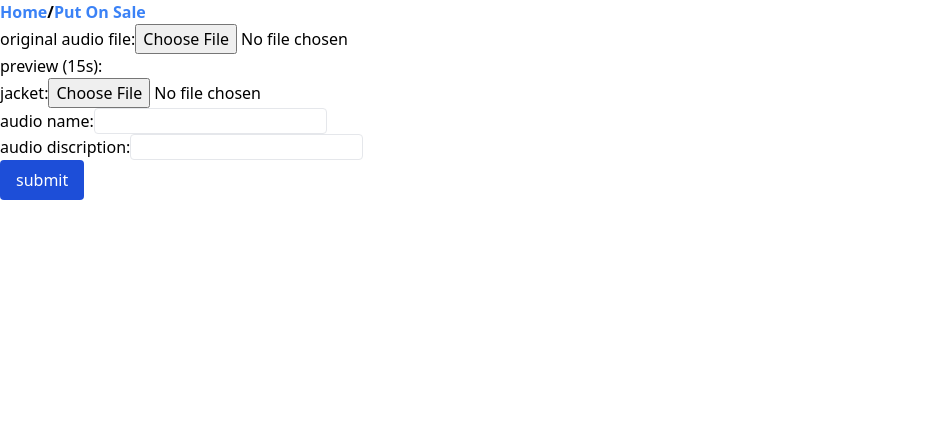
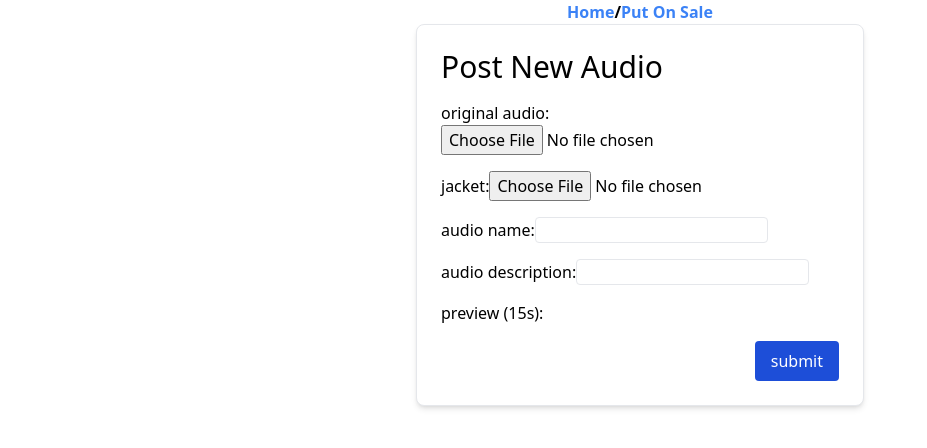
Before and after one commit to knagato/cryptone, a Next.js app in the folder packages/web/: page /postNewAudio in a window 1280 px wide. Shown: the top 448 px of the page, without its empty margins (0-927 px from the left). Built offline with nearby package versions, Linux system fonts and the light colour scheme.

Commit message:
Make forms a component "FormCard"

```diff
--- a/packages/web/pages/index.tsx
+++ b/packages/web/pages/index.tsx
@@ -4,9 +4,9 @@ import Link from "next/link";
 const Home: NextPage = () => {
   return (
     <>
-      <div className="font-semibold">
-        <div>Hello World!</div>
-        <div>
+      <div className="font-semibold ">
+        <div className="flex justify-center">Hello World!</div>
+        <div className="flex justify-center">
           <Link href="/postNewAudio">
             <a className="text-blue-500">Post New Audio</a>
           </Link>
--- a/packages/web/pages/postNewAudio/index.tsx
+++ b/packages/web/pages/postNewAudio/index.tsx
@@ -1,15 +1,23 @@
 import { NextPage } from "next";
 import Link from "next/link";
-import { FormEvent } from "react";
+import { FormEvent, useRef } from "react";
+import FormCard from "src/components/formCard";
 
 const PostNewAudio: NextPage = () => {
+  const newAudio = useRef<HTMLInputElement>(null);
+  const jacket = useRef<HTMLInputElement>(null);
+  const audioName = useRef<HTMLInputElement>(null);
+  const audioDescription = useRef<HTMLInputElement>(null);
+  // const preview = useRef(null);
+
   const handleSubmit = (e: FormEvent) => {
     console.log("post new audio!!");
+    console.log(audioName.current?.value);
   };
 
   return (
     <div>
-      <div className="font-semibold">
+      <div className="font-semibold flex justify-center">
         {/* TODO:Header */}
         <Link href="/">
           <a className="text-blue-500">Home</a>
@@ -19,43 +27,48 @@ const PostNewAudio: NextPage = () => {
           <a className="text-blue-500">Put On Sale</a>
         </Link>
       </div>
-      <div>
-        <form onSubmit={handleSubmit}>
-          <div>
-            <label htmlFor="message">original audio file:</label>
+      <FormCard
+        title="Post New Audio"
+        buttonName="submit"
+        handleSubmit={handleSubmit}
+      >
+        <>
+          <label htmlFor="message">original audio:</label>
           <input
+            ref={newAudio}
             type="file"
             accept="audio/*"
             name="original-audio"
             id="original-audio"
           />
-          </div>
-          <div>
+        </>
+        <>
+          <label htmlFor="message">jacket:</label>
+          <input
+            ref={jacket}
+            type="file"
+            accept="image/*"
+            name="jacket"
+            id="jacket"
+          />
+        </>
+        <>
+          <label htmlFor="message">audio name:</label>
+          <input ref={audioName} type="text" className="border rounded" />
+        </>
+        <>
+          <label htmlFor="message">audio description:</label>
+          <input
+            ref={audioDescription}
+            type="text"
+            className="border rounded"
+          />
+        </>
+        <>
           <label htmlFor="message">preview (15s):</label>
           {/* TODO:Edit Preview */}
-          </div>
-          <div>
-            <label htmlFor="message">jacket:</label>
-            <input type="file" accept="image/*" name="jacket" id="jacket" />
-          </div>
-          <div>
-            <label htmlFor="message">audio name:</label>
-            <input type="text" className="border rounded" />
-          </div>
-          <div>
-            <label htmlFor="message">audio discription:</label>
-            <input type="text" className="border rounded" />
-          </div>
-          <div>
-            <button
-              type="submit"
-              className="bg-blue-700 hover:bg-blue-600 text-white rounded px-4 py-2"
-            >
-              submit
-            </button>
-          </div>
-        </form>
-      </div>
+        </>
+      </FormCard>
       {/* TODO:Footer */}
     </div>
   );
--- a/packages/web/pages/putOnSale/index.tsx
+++ b/packages/web/pages/putOnSale/index.tsx
@@ -1,15 +1,21 @@
 import { NextPage } from "next";
 import Link from "next/link";
+import { useRef } from "react";
 import { FormEvent } from "react";
+import FormCard from "src/components/formCard";
 
 const PutOnSale: NextPage = () => {
+  const salesNum = useRef<HTMLInputElement>(null);
+  const salesPrice = useRef<HTMLInputElement>(null);
+
   const handleSubmit = (e: FormEvent) => {
     console.log("put on sale!!");
+    console.log(salesNum.current?.value);
   };
 
   return (
     <div>
-      <div className="font-semibold">
+      <div className="font-semibold flex justify-center">
         {/* TODO:Header */}
         <Link href="/">
           <a className="text-blue-500">Home</a>
@@ -19,37 +25,33 @@ const PutOnSale: NextPage = () => {
           <a className="text-blue-500">Post New Audio</a>
         </Link>
       </div>
-      <div>
-        <form onSubmit={handleSubmit}>
-          <div>
+      <FormCard
+        title="Put NFTs On Sale"
+        buttonName="submit"
+        handleSubmit={handleSubmit}
+      >
+        <>
           <label htmlFor="message">number of sales:</label>
           <input
+            ref={salesNum}
             type="number"
             min={1}
             placeholder="100"
             className="border rounded"
           />
-          </div>
-          <div>
+        </>
+        <>
           <label htmlFor="message">price:</label>
           <input
+            ref={salesPrice}
             type="number"
             min={0.000001}
             placeholder="0.05"
             className="border rounded"
           />
           <label htmlFor="message">MATIC</label>
-          </div>
-          <div>
-            <button
-              type="submit"
-              className="bg-blue-700 hover:bg-blue-600 text-white rounded px-4 py-2"
-            >
-              submit
-            </button>
-          </div>
-        </form>
-      </div>
+        </>
+      </FormCard>
       {/* TODO:Footer */}
     </div>
   );
--- /dev/null
+++ b/packages/web/src/components/formCard.tsx
@@ -0,0 +1,29 @@
+import { NextPage } from "next";
+import { FormEventHandler, ReactNode } from "react";
+
+type CardProps = {
+  children: Array<ReactNode>;
+  title: String;
+  buttonName: String;
+  handleSubmit: FormEventHandler;
+};
+
+const FormCard: NextPage<CardProps, ReactNode> = (props: CardProps) => {
+  return (
+    <div className="container mx-auto max-w-md border rounded-lg p-6 bg-white border-gray-200 shadow-md dark:bg-gray-800 dark:border-gray-700">
+      <h1 className="text-3xl">{props.title}</h1>
+      {props.children.map((child, id) => (
+        <div key={id} className="mt-4">
+          {child}
+        </div>
+      ))}
+      <div className="flex flex-row-reverse mt-4">
+        <button className="my-btn" onClick={props.handleSubmit}>
+          {props.buttonName}
+        </button>
+      </div>
+    </div>
+  );
+};
+
+export default FormCard;
--- a/packages/web/src/styles/global.css
+++ b/packages/web/src/styles/global.css
@@ -1,3 +1,7 @@
 @tailwind base;
 @tailwind components;
+
+.my-btn {
+  @apply bg-blue-700 hover:bg-blue-600 text-white rounded px-4 py-2;
+}
 @tailwind utilities;
```
Lines whose indentation alone changed are shown as unchanged.
